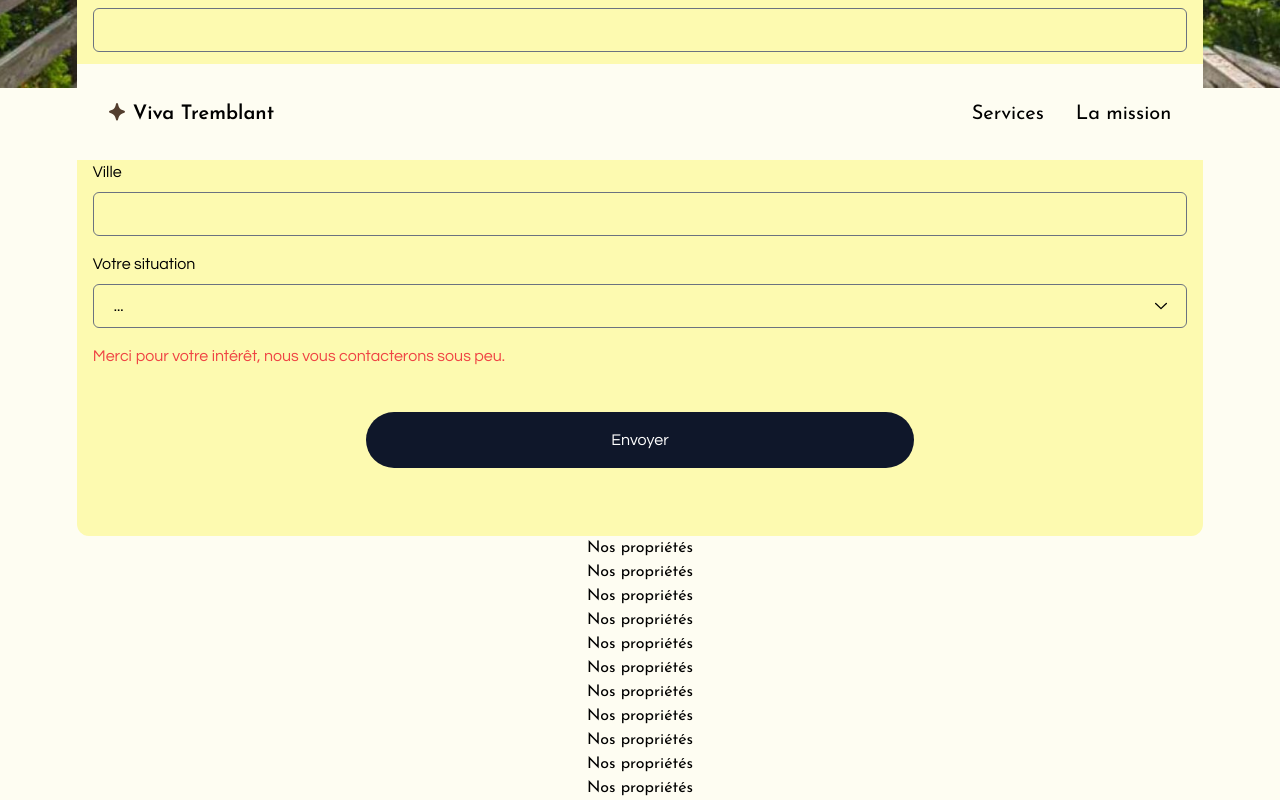
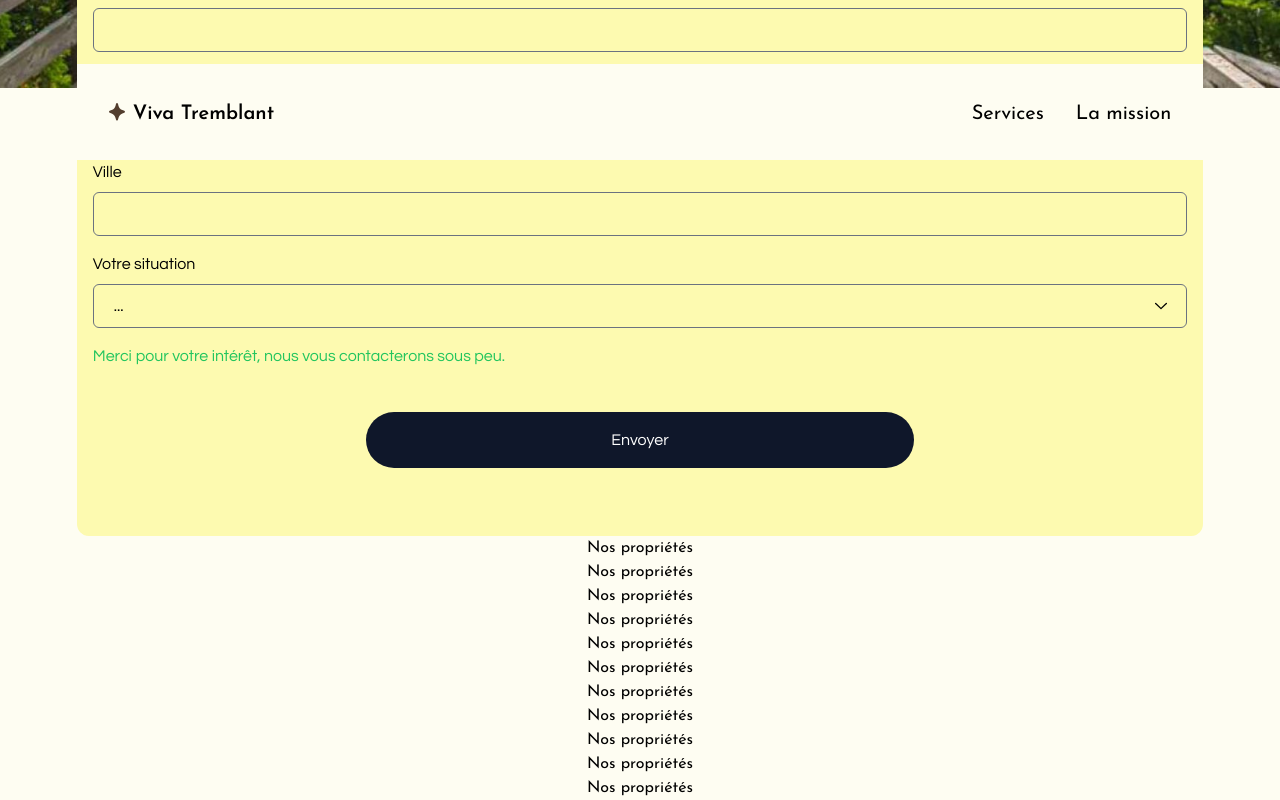
Before and after one commit to Antoine-Chartier/VT, a Next.js app: page / in a window 1280 px wide. Both pictures are taken after typing "Sample", "name@example.com", "Sample" into the empty fields and a click on the button "Envoyer". Shown: the part 712-1512 px from the top of the page. Built offline with nearby package versions, Linux system fonts and the light colour scheme; no server answers.

Commit message:
enlever succes alert et changer couleur texte succes

```diff
--- a/src/components/ContactForm.tsx
+++ b/src/components/ContactForm.tsx
@@ -31,8 +31,6 @@ import { useForm, SubmitHandler } from "react-hook-form"
        if (!response.ok) {
          throw new Error(`HTTP error! status: ${response.status}`);
        }
-
-       alert("Success!");
        reset(); // Reset form fields
      } catch (error : any) {
       setError("root", {
@@ -74,7 +72,7 @@ import { useForm, SubmitHandler } from "react-hook-form"
           </div>
         </div>
         { errors.root && <span className="text-red-500">{errors.root.message}</span>}
-        { isSubmitSuccessful && <span className="text-red-500">Merci pour votre intérêt, nous vous contacterons sous peu.</span>}
+        { isSubmitSuccessful && <span className="text-green-500">Merci pour votre intérêt, nous vous contacterons sous peu.</span>}
         <div className="flex justify-center my-7">
           <button type="submit"  className=" bg-slate-900 text-white rounded-full p-4 w-1/2 ">
             Envoyer
```
